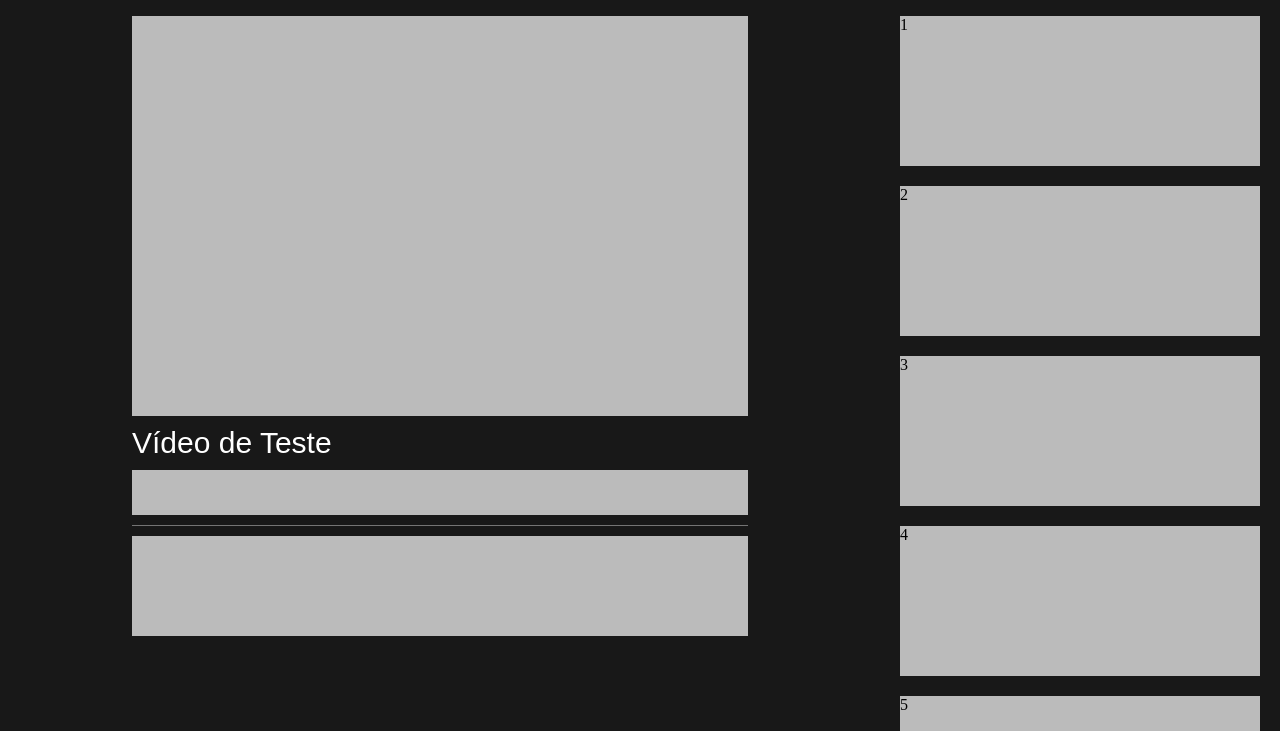
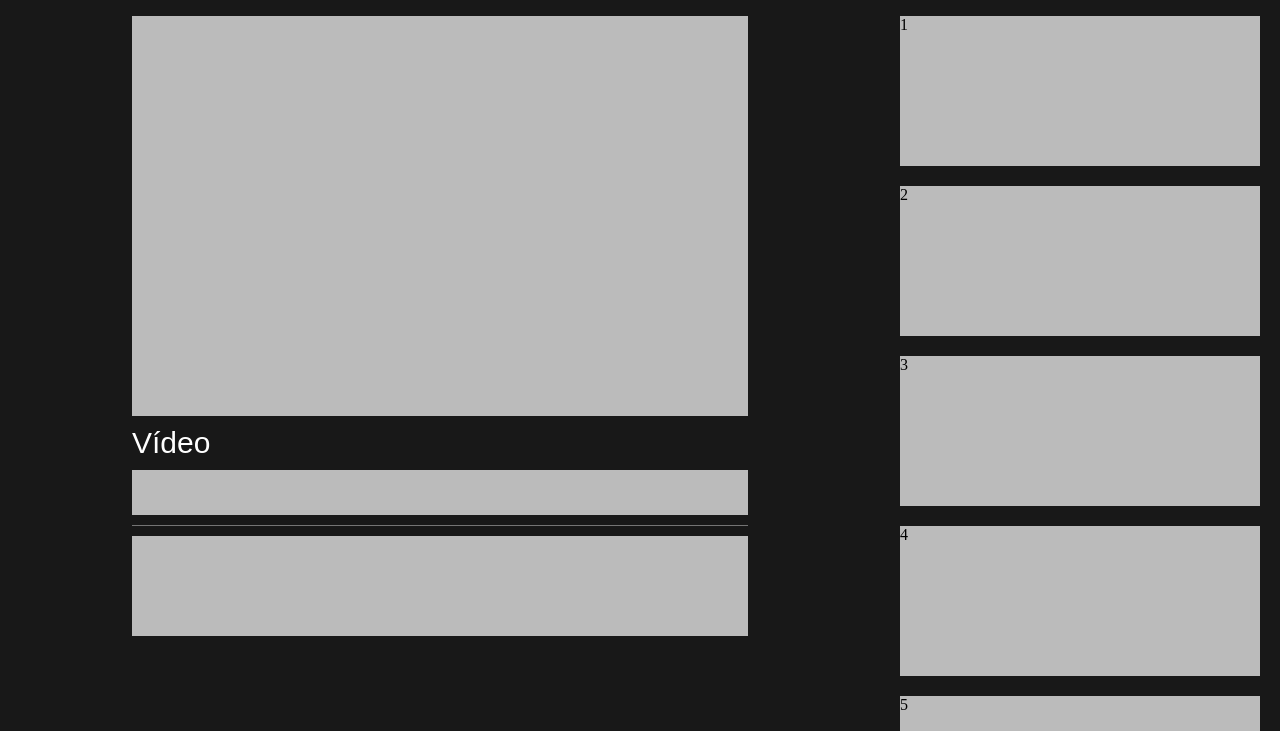
Before and after one commit to Gadelha84/Projeto-Youtube, a plain HTML site: page index.html in a window 1280 px wide. Shown: the part 69-800 px from the top of the page. Drawn offline with Linux system fonts and the light colour scheme.

Commit message:
New commit
Commit projeto youtube

```diff
--- a/index.html
+++ b/index.html
@@ -28,7 +28,7 @@
         </header>
         <div class="main-content">
             <div class="video"></div>
-                <p class="title">Vídeo de Teste</p>
+                <p class="title">Vídeo</p>
                 <div class="interacao"></div>
                 <div class="linha"></div>
                 <div class="info-canal"></div>
```
